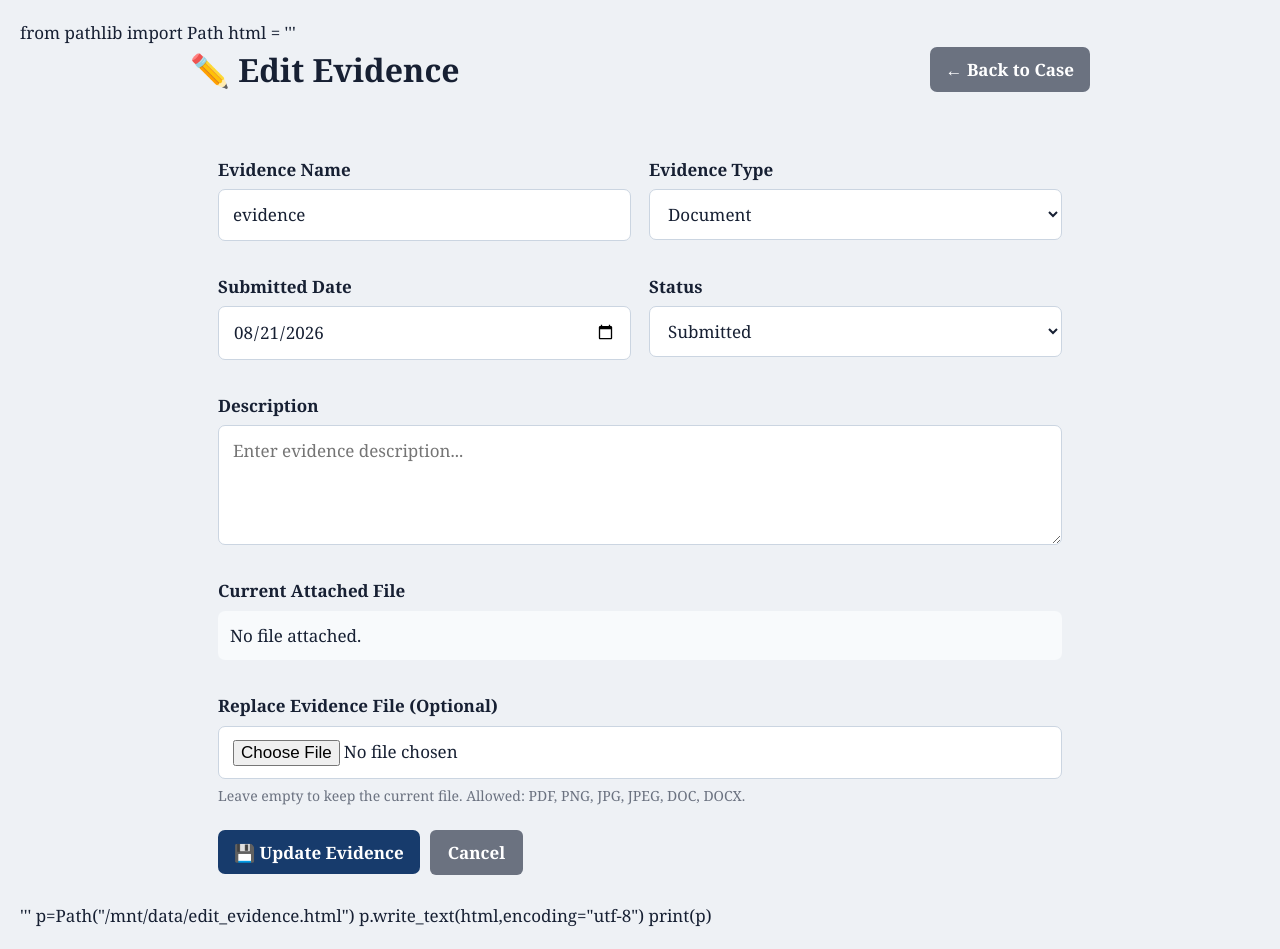
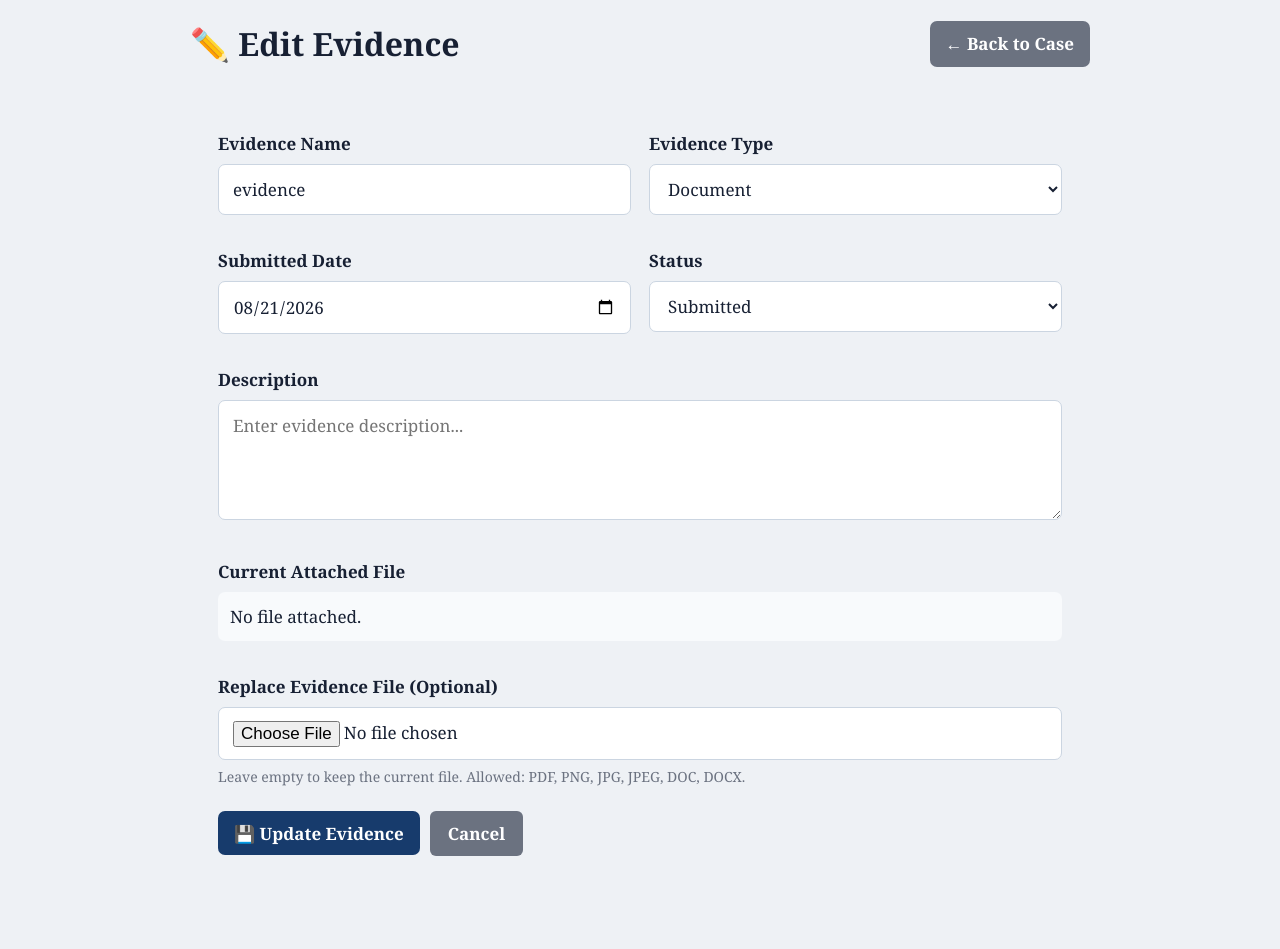
Before and after one commit to sonwaneshubham204-boop/court_tracker, a Flask app: page /evidence/1/edit in a window 1280 px wide. After the commit the page ends 856 px from the top, so only its background shows below. Run offline with Flask 3, Linux system fonts and the light colour scheme; a user stored in the database is signed in; data comes from the database, SQL or seed files in the repository.

Commit message:
Add files via upload

```diff
--- a/templates/edit_evidence.html
+++ b/templates/edit_evidence.html
@@ -1,5 +1,4 @@
-from pathlib import Path
-html = '''<!DOCTYPE html>
+<!DOCTYPE html>
 <html lang="en">
 <head>
 <meta charset="UTF-8">
@@ -39,7 +38,4 @@ html = '''<!DOCTYPE html>
 <div class="form-actions"><button type="submit">💾 Update Evidence</button><a href="/case/{{ evidence.case_id }}" class="cancel-btn">Cancel</a></div>
 </form>
 </div></div>
-</body></html>'''
-p=Path("/mnt/data/edit_evidence.html")
-p.write_text(html,encoding="utf-8")
-print(p)
+</body></html>
```
